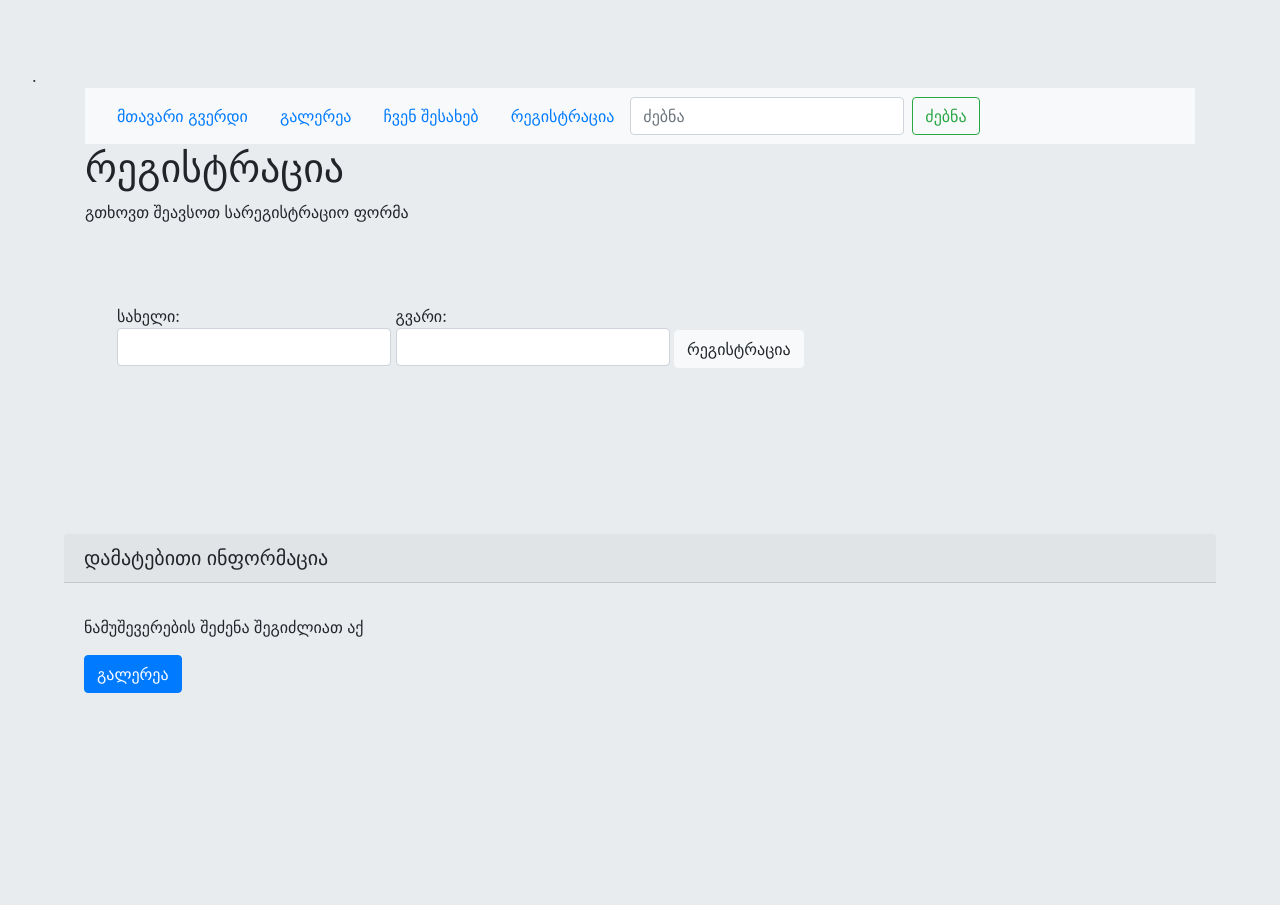
After one commit to temurchichua/UnilabPythonDevelopment, a Flask app: page /register in a window 1280 px wide. The commit adds this page. Run offline with Flask 2, Linux system fonts and the light colour scheme; some libraries are stand-ins or nearby versions.

Commit message:
დავამატე რეგისტრაციის ფორმა

```diff
--- a/Chapter6_Templates/projects/Nina/app.py
+++ b/Chapter6_Templates/projects/Nina_Darsavelidze/app.py
@@ -1,4 +1,4 @@
-from flask import Flask, render_template
+from flask import Flask, render_template, request
 
 
 app = Flask(__name__)
@@ -9,7 +9,7 @@ def page():
     image_list = ["https://archive.propaganda.network/uploads/artworks/gallery_1532684862.png", "https://archive.propaganda.network/uploads/artworks/gallery_1567762178.png", "https://archive.propaganda.network/uploads/artworks/gallery_1532684142.png"]
     return render_template('page.html', image_list=image_list)
 
-
+@app.route('/')
 @app.route('/home')
 def home():
     return render_template('home.html')
@@ -20,4 +20,17 @@ def about():
     return render_template('about.html')
 
 
+@app.route('/register')
+def register():
+    return render_template('register.html')
+
+
+@app.route('/status')
+def status():
+    user_data = request.args
+    first_name = user_data['first_name']
+    last_name = user_data['last_name']
+    return render_template('status.html', first_name=first_name, last_name=last_name)
+
+
 app.run(debug=True)
--- /dev/null
+++ b/Chapter6_Templates/projects/Nina_Darsavelidze/templates/base.html
@@ -0,0 +1,40 @@
+<!DOCTYPE html>
+<html lang="en">
+{% from "macros.html" import nav_builder %}.
+<head>
+    <meta charset="UTF-8">
+    <link rel="stylesheet" href="https://stackpath.bootstrapcdn.com/bootstrap/4.5.2/css/bootstrap.min.css" integrity="sha384-JcKb8q3iqJ61gNV9KGb8thSsNjpSL0n8PARn9HuZOnIxN0hoP+VmmDGMN5t9UJ0Z" crossorigin="anonymous">
+
+    <script src="https://code.jquery.com/jquery-3.5.1.slim.min.js" integrity="sha384-DfXdz2htPH0lsSSs5nCTpuj/zy4C+OGpamoFVy38MVBnE+IbbVYUew+OrCXaRkfj" crossorigin="anonymous"></script>
+    <script src="https://cdn.jsdelivr.net/npm/popper.js@1.16.1/dist/umd/popper.min.js" integrity="sha384-9/reFTGAW83EW2RDu2S0VKaIzap3H66lZH81PoYlFhbGU+6BZp6G7niu735Sk7lN" crossorigin="anonymous"></script>
+    <script src="https://stackpath.bootstrapcdn.com/bootstrap/4.5.2/js/bootstrap.min.js" integrity="sha384-B4gt1jrGC7Jh4AgTPSdUtOBvfO8shuf57BaghqFfPlYxofvL8/KUEfYiJOMMV+rV" crossorigin="anonymous"></script>
+    <title>Title</title>
+</head>
+<body class="jumbotron">
+<div class="container">
+  <nav class="navbar navbar-expand-lg navbar-light bg-light">
+    {{ nav_builder('home', 'მთავარი გვერდი')}}
+    {{ nav_builder('page', 'გალერეა')}}
+    {{ nav_builder('about', 'ჩვენ შესახებ')}}
+    {{ nav_builder('register', 'რეგისტრაცია')}}
+    <form class="form-inline my-2 my-lg-0">
+      <input class="form-control mr-sm-2" type="search" placeholder="ძებნა" aria-label="Search">
+      <button class="btn btn-outline-success my-2 my-sm-0" type="submit">ძებნა</button>
+    </form>
+  </nav>
+</div>
+
+    {% block content %}
+
+    {% endblock %}
+
+    <div class="jumbotron">
+      <h5 class="card-header">დამატებითი ინფორმაცია</h5>
+      <div class="card-body">
+        <h5 class="card-title"></h5>ნამუშევერების შეძენა შეგიძლიათ აქ</p>
+        <a href="{{url_for('page')}}" class="btn btn-primary">გალერეა</a>
+      </div>
+    </div>
+</div>
+</body>
+</html>
--- /dev/null
+++ b/Chapter6_Templates/projects/Nina_Darsavelidze/templates/macros.html
@@ -0,0 +1,7 @@
+{% macro nav_builder(endpoint, name) %}
+    {% if request.endpoint.endswith(endpoint) %}
+        <a class="nav-link active" href="{{url_for(endpoint)}}">{{name}}</a>
+    {% else %}
+    <a class="nav-link active" href="{{url_for(endpoint)}}">{{name}}</a>
+    {% endif %}
+{% endmacro %}
--- a/Chapter6_Templates/projects/Nina/templates/page.html
+++ b/Chapter6_Templates/projects/Nina_Darsavelidze/templates/page.html
@@ -2,14 +2,14 @@
 
 
 {% block content %}
-<div>
+<div class="jumbotron">
     <h3>სალომე ჯოხაძე</h3>
        <p>
             ტრადიციული და თანამედროვე საქართველო, წმინდანები და სუპერგმირები, კომიქსის და ანიმეს ესთეტიკა მხატვარი სალომე ჯოხაძის შემოქმედებაში
        </p>
 </div>
 
-<div id="carouselExampleCaptions" class="carousel slide" data-ride="carousel">
+<div class="jumbotron" id="carouselExampleCaptions" class="carousel slide" data-ride="carousel">
     <div class="container carousel-inner">
         <div class="carousel-item active">
             {% for item in image_list %}
--- /dev/null
+++ b/Chapter6_Templates/projects/Nina_Darsavelidze/templates/register.html
@@ -0,0 +1,18 @@
+{% extends 'base.html' %}
+{% block content %}
+
+<div class="container">
+    <h1>რეგისტრაცია</h1>
+    <p>გთხოვთ შეავსოთ სარეგისტრაციო ფორმა</p>
+    <form class="jumbotron" action="{{url_for('status')}}">
+        <label for="first_name">სახელი:
+        <input type="text" name="first_name" class="form-control">
+        </label>
+        <label for="last_name">გვარი:
+        <input type="text" name="last_name" class="form-control">
+        </label>
+        <input type="submit" value="რეგისტრაცია" class="btn btn-light">
+    </form>
+</div>
+
+{% endblock %}
```
Also changed, not shown: Chapter6_Templates/projects/Nina/templates/base.html (deleted, +0 -61 lines), Chapter6_Templates/projects/Nina_Darsavelidze/templates/status.html (added, +9 -0 lines), Chapter6_Templates/projects/Nina_Darsavelidze/templates/about.html (renamed from Chapter6_Templates/projects/Nina/templates/about.html), Chapter6_Templates/projects/Nina_Darsavelidze/templates/home.html (renamed from Chapter6_Templates/projects/Nina/templates/home.html).
